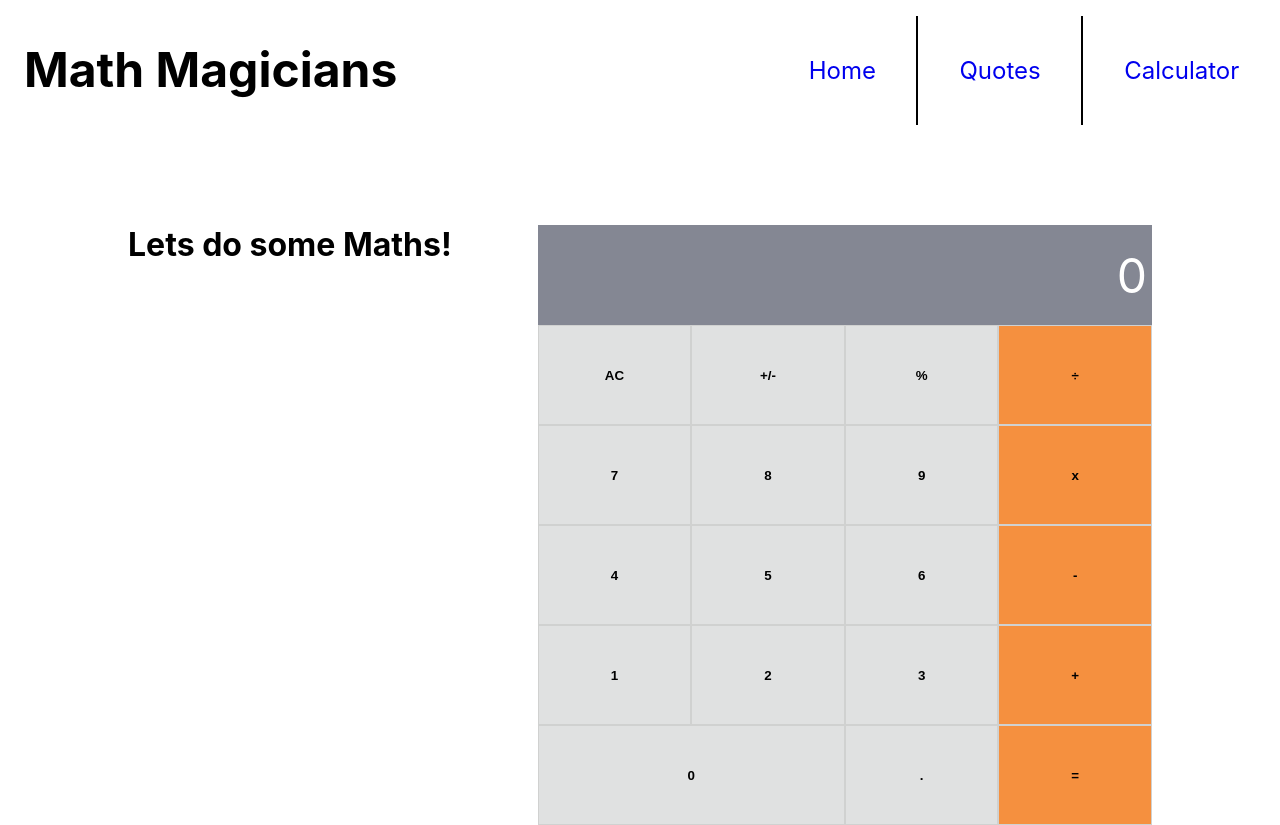
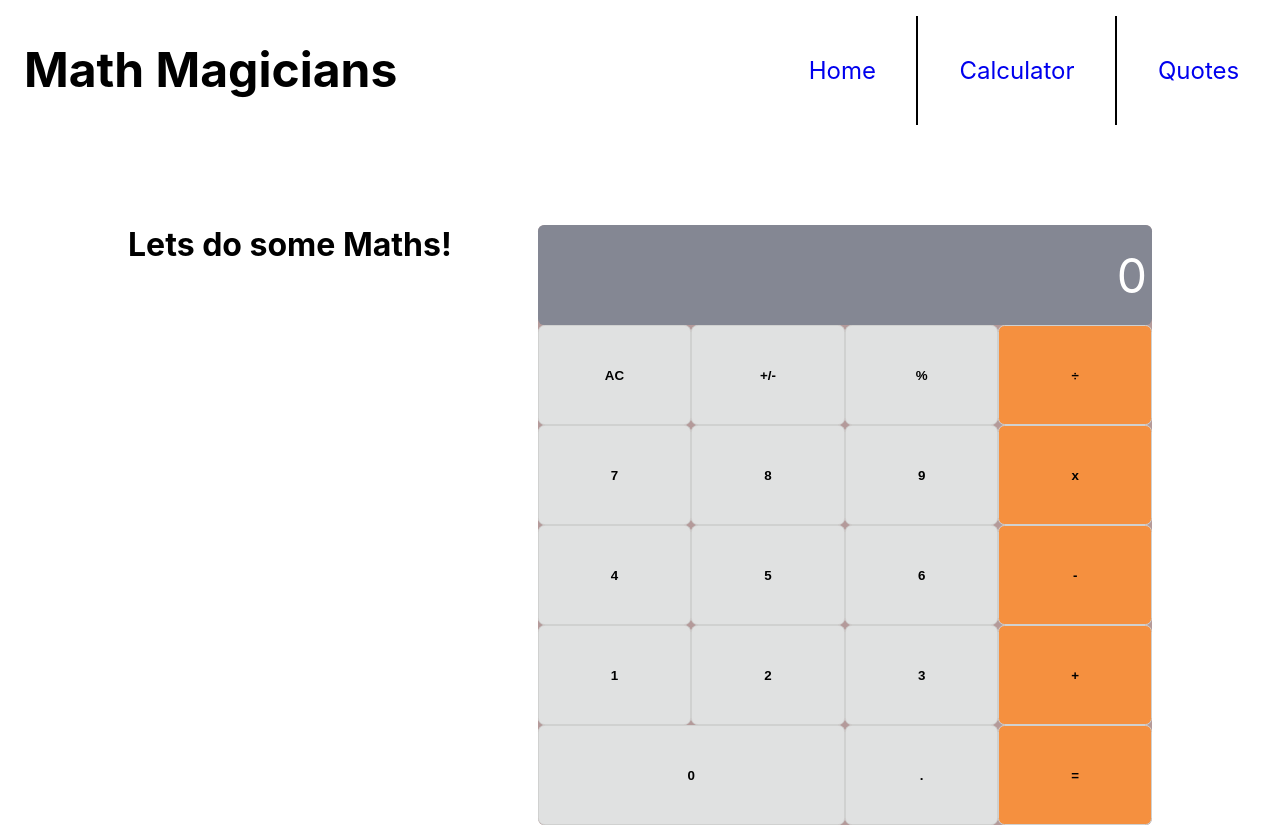
Before and after one commit to CesarHerr/math_magicians_v2, a React (Create React App) app: page /calculator in a window 1280 px wide. Built offline with nearby package versions, Linux system fonts and the light colour scheme.

Commit message:
Add Changes on README file

```diff
--- a/src/components/Navbar.js
+++ b/src/components/Navbar.js
@@ -10,10 +10,10 @@ function Navbar() {
           <Link to="math_magicians_v2">Home</Link>
         </li>
         <li>
-          <Link to="quotes/3">Quotes</Link>
+          <Link to="calculator">Calculator</Link>
         </li>
         <li>
-          <Link to="calculator">Calculator</Link>
+          <Link to="quotes/3">Quotes</Link>
         </li>
       </ul>
     </nav>
--- a/src/styles/Calculator.module.css
+++ b/src/styles/Calculator.module.css
@@ -14,6 +14,8 @@
   max-width: 750px;
   min-width: 300px;
   margin-top: 4rem;
+  background-color: rgba(112, 63, 63, 0.527);
+  border-radius: 0.4rem;
 }
 
 .display {
@@ -26,6 +28,7 @@
   background-color: #848793;
   color: #fff;
   font-size: 3rem;
+  border-radius: 0.4rem;
 }
 
 .buttons {
@@ -42,6 +45,7 @@
   background-color: #e0e1e1;
   border: 1px solid rgb(208, 209, 208);
   cursor: pointer;
+  border-radius: 0.4rem;
 }
 
 .btnOrange {
```
Also changed, not shown: 1 other file (tests, documents, lock files or other folders).
